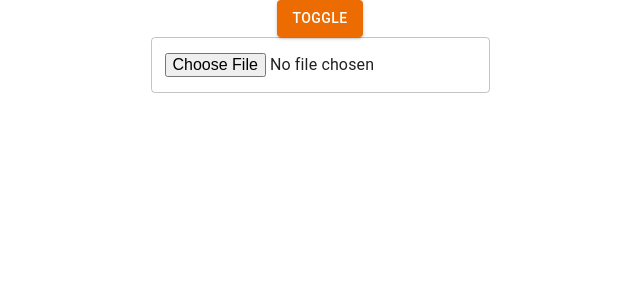
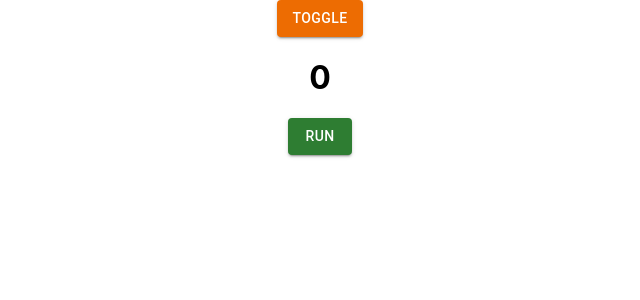
Before and after one commit to thien926/React-F8, a React (Create React App) app in the folder tiktok/: page / in a window 1280 px wide. Both pictures are taken after a click on the button "TOGGLE". Shown: the top 300 px of the page, without its empty margins (320-960 px from the left). Built offline with nearby package versions, Linux system fonts and the light colour scheme.

Commit message:
UseLayoutEffect v36

```diff
--- a/tiktok/src/App.js
+++ b/tiktok/src/App.js
@@ -1,6 +1,7 @@
 
 import './App.css';
 import FatherContentv29 from './components/UseEffect/FatherContentv29';
+import UseLayoutEffectv35 from './components/UseLayoutEffect/UseLayoutEffectv35';
 import TwoWayBindingv2 from './components/UseState/TwoWayBindingv2';
 import UseStateDemo from './components/UseState/UseStateDemo';
 function App() {
@@ -8,7 +9,7 @@
         <div className="App">
             {/* <UseStateDemo /> */}
             {/* <TwoWayBindingv2 /> */}
-            <FatherContentv29 />
+            <UseLayoutEffectv35 />
         </div>
     );
 }
--- /dev/null
+++ b/tiktok/src/components/UseLayoutEffect/Contentv35.js
@@ -0,0 +1,45 @@
+import React, { useEffect, useLayoutEffect, useState } from 'react';
+import { Button } from '@mui/material';
+// useEffect
+// 1. Cập nhật lại state
+// 2. Cập nhật DOM (mutated)
+// 3. Render lai UI
+// 4. Goi cleanup nếu deps thay đổi
+// 5. Gọi useEffect callback
+
+
+// uselayoutEffect
+// 1. Cập nhật lại state
+// 2. Cập nhật DOM (mutated)
+// 3. Gọi cleanup nếu deps thay đổi (sync)
+// 4. Gọi uselayoutEffect callback (sync)
+// 5. Render lai UI
+
+function Contentv35() {
+    const [count, setCount] = useState(0);
+
+    useLayoutEffect(() => {
+        if (count > 3) {
+            setCount(0);
+        }
+
+        //   return () => {
+        //     second
+        //   }
+    }, [count])
+
+
+    const handleRun = () => {
+        setCount(count + 1);
+    }
+
+    return (
+        <React.Fragment>
+            <h1>{count}</h1>
+
+            <Button onClick={handleRun} variant='contained' color='success'>Run</Button>
+        </React.Fragment>
+    )
+}
+
+export default Contentv35
--- /dev/null
+++ b/tiktok/src/components/UseLayoutEffect/UseLayoutEffectv35.js
@@ -0,0 +1,15 @@
+import { Button } from '@mui/material';
+import React, { useState } from 'react'
+import Contentv35 from './Contentv35';
+
+function UseLayoutEffectv35() {
+    const [show, setShow] = useState(false);
+    return (
+        <React.Fragment>
+            <Button onClick={() => setShow(!show)} variant='contained' color='warning'>Toggle</Button>
+            { show && <Contentv35 /> }
+        </React.Fragment>
+    )
+}
+
+export default UseLayoutEffectv35
```
Also changed, not shown: tiktok/src/components/UseEffect/Contentv29.js (+9 -0 lines).
